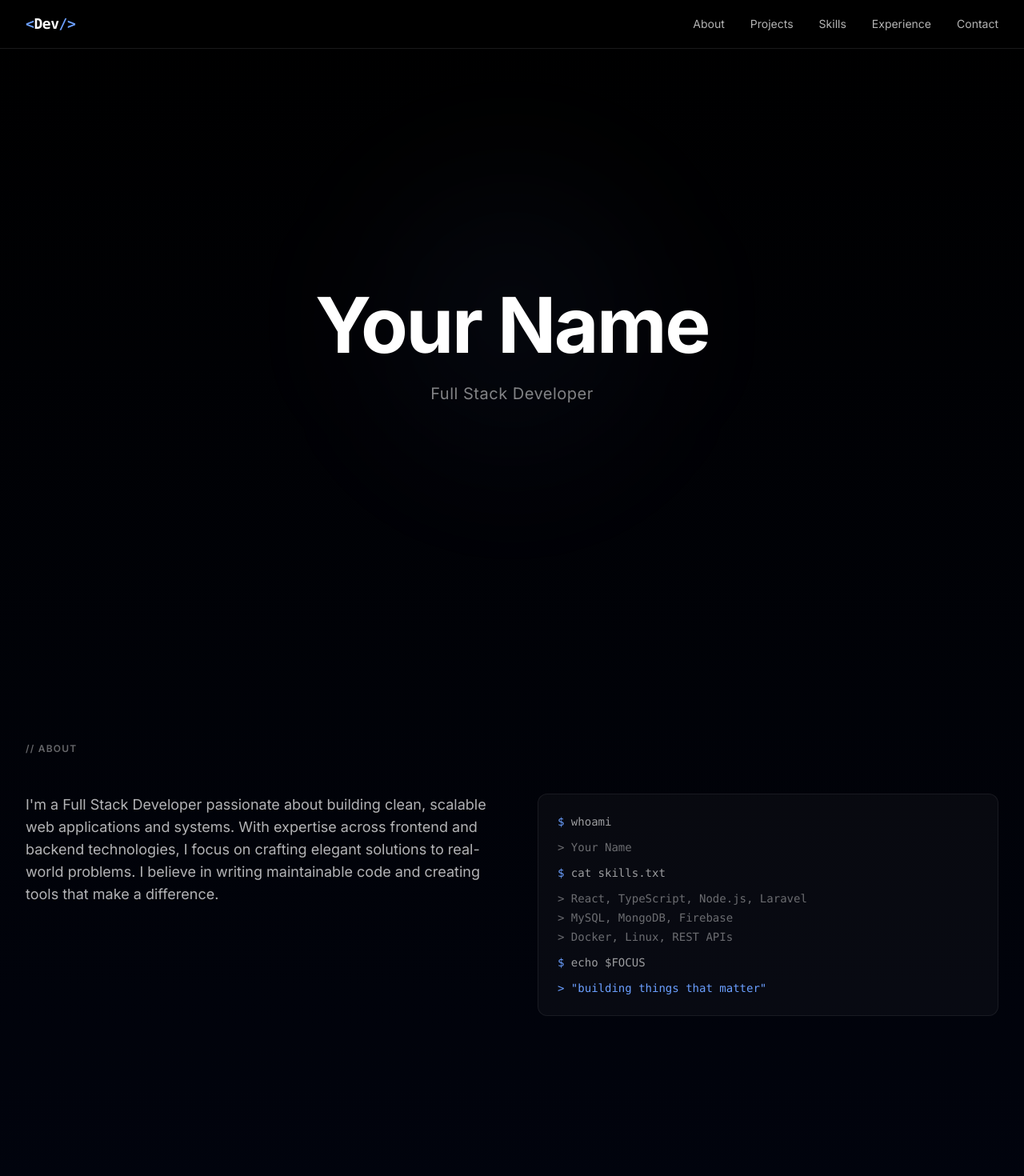
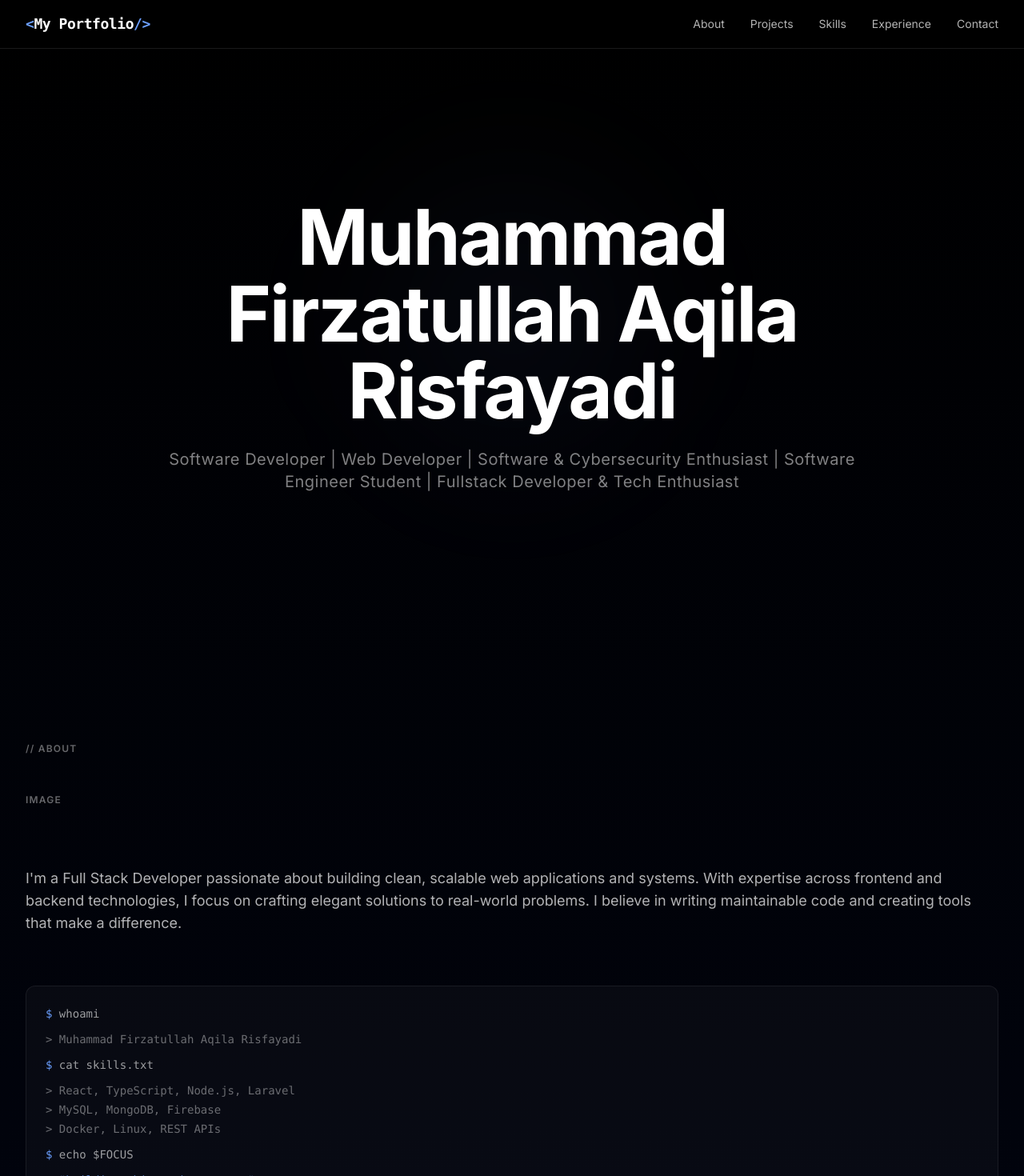
Before and after one commit to mhmdfirza/firza-portfolio, a React (Vite) app: page / in a window 1280 px wide. Shown: the top 1470 px of the page at 80% size. Built offline with nearby package versions, Linux system fonts and the light colour scheme.

Commit message:
update dependensi terbaru

```diff
--- a/package.json
+++ b/package.json
@@ -13,7 +13,7 @@
     "react-dom": "^18.2.0"
   },
   "devDependencies": {
-    "@vitejs/plugin-react": "^4.2.1",
+    "@vitejs/plugin-react": "^6.0.2",
     "autoprefixer": "^10.4.18",
     "postcss": "^8.4.35",
     "tailwindcss": "^3.4.1",
--- a/src/components/About.jsx
+++ b/src/components/About.jsx
@@ -14,7 +14,12 @@ const About = () => {
         // about
       </p>
 
-      <div className="grid md:grid-cols-2 gap-12 md:gap-16">
+      <div className="grid md:grid-cols-1 gap-12 md:gap-16">
+        <div>
+          <p className="text-xs font-semibold text-white/40 uppercase tracking-widest mb-3">
+            Image
+          </p>
+        </div>
         {/* Text */}
         <div>
           <p className="text-base md:text-lg text-white/70 leading-relaxed">
@@ -31,7 +36,7 @@ const About = () => {
             <div>
               <span className="text-accent">$</span> whoami
             </div>
-            <div className="text-white/40">&gt; Your Name</div>
+            <div className="text-white/40">&gt; Muhammad Firzatullah Aqila Risfayadi</div>
 
             <div className="mt-6">
               <span className="text-accent">$</span> cat skills.txt
--- a/src/components/Hero.jsx
+++ b/src/components/Hero.jsx
@@ -33,7 +33,7 @@ const Hero = () => {
             isLoaded ? 'opacity-100 translate-y-0' : 'opacity-0 translate-y-10'
           }`}
         >
-          Your Name
+          Muhammad Firzatullah Aqila Risfayadi
         </h1>
 
         {/* Role */}
@@ -42,7 +42,7 @@ const Hero = () => {
             isLoaded ? 'opacity-100 translate-y-0' : 'opacity-0 translate-y-10'
           }`}
         >
-          Full Stack Developer
+          Software Developer | Web Developer | Software & Cybersecurity Enthusiast | Software Engineer Student | Fullstack Developer & Tech Enthusiast
         </p>
       </div>
     </section>
--- a/src/components/Navbar.jsx
+++ b/src/components/Navbar.jsx
@@ -21,7 +21,7 @@ const Navbar = () => {
       <div className="max-w-7xl mx-auto px-4 sm:px-6 lg:px-8 py-4 flex justify-between items-center">
         {/* Logo/Name */}
         <div className="font-mono font-semibold text-lg tracking-tight">
-          <span className="text-accent">&lt;</span>Dev<span className="text-accent">/&gt;</span>
+          <span className="text-accent">&lt;</span>My Portfolio<span className="text-accent">/&gt;</span>
         </div>
 
         {/* Desktop Nav Links */}
--- a/src/components/Projects.jsx
+++ b/src/components/Projects.jsx
@@ -69,7 +69,7 @@ const Projects = () => {
             key={project.id}
             className="scroll-reveal scroll-reveal-stagger bg-white/[0.03] border border-white/[0.07] rounded-xl p-6 hover:bg-white/[0.05] hover:border-blue-500/40 hover:shadow-[0_0_24px_rgba(107,159,255,0.15)] transition-all group"
             style={{
-              '--stagger-delay': `${index * 100}ms`,
+              '--stagger-delay': `${index * 12}ms`,
             }}
           >
             {/* Title */}
```
Also changed, not shown: 1 other file (tests, documents, lock files or other folders).
